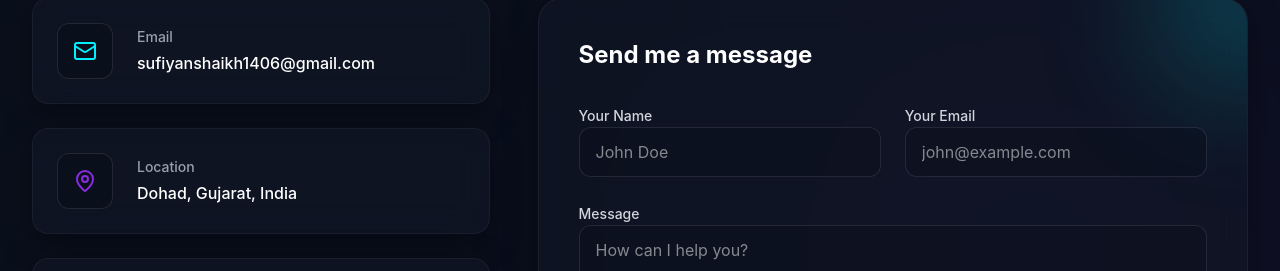
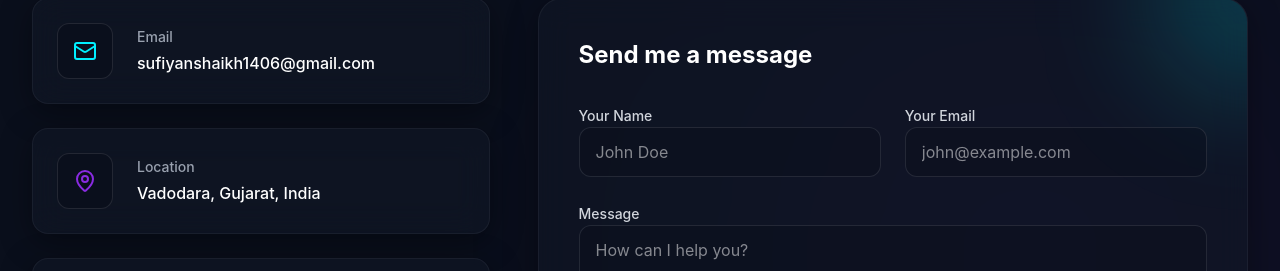
Before and after one commit to sufiyan1406/portfolio-website, a React (Vite) app: page / in a window 1280 px wide. Shown: the part 10139-10410 px from the top of the page. Built offline with nearby package versions, Linux system fonts and the light colour scheme.

Commit message:
Update location to Vadodara

```diff
--- a/src/components/sections/Contact.jsx
+++ b/src/components/sections/Contact.jsx
@@ -55,7 +55,7 @@ const Contact = () => {
         {
             icon: <MapPin className="w-6 h-6 text-[#8a2be2]" />,
             title: "Location",
-            value: "Dohad, Gujarat, India",
+            value: "Vadodara, Gujarat, India",
             link: null
         },
         {
```
